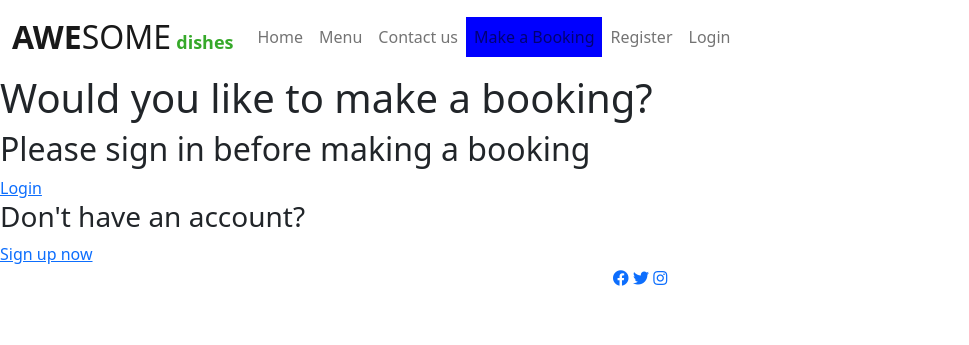
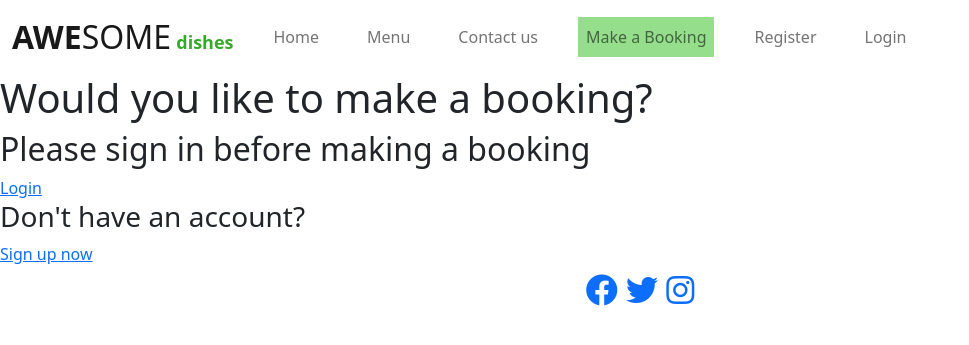
Before and after one commit to CW1224/reserve-a-place, a Django app: page /booking/ in a window 1280 px wide. Shown: the top 345 px of the page, without its empty margins (0-969 px from the left). Run offline with Django 3.2, Linux system fonts and the light colour scheme.

Commit message:
Added in styling to navbar

```diff
--- a/static/css/style.css
+++ b/static/css/styling.css
@@ -4,6 +4,11 @@
 
 .big {
     font-size: xx-large;
+}
+
+.nav-link:hover {
+    border:2px;
+    background-color: rgb(148, 222, 140);
 }
 
 .btn-red {
@@ -19,6 +24,10 @@
 }
 
 .pressed {
-    background-color: blue;
+    background-color: rgb(148, 222, 140);
+    color:white;
+}
 
+footer {
+    bottom: 0;
 }
--- a/templates/base.html
+++ b/templates/base.html
@@ -13,7 +13,7 @@
         <script src="https://cdn.jsdelivr.net/npm/bootstrap@5.0.1/dist/js/bootstrap.bundle.min.js"
             integrity="sha384-gtEjrD/SeCtmISkJkNUaaKMoLD0//ElJ19smozuHV6z3Iehds+3Ulb9Bn9Plx0x4" crossorigin="anonymous">
         </script>
-        <link rel="stylesheet" href="{% static 'css/style.css' %}">
+        <link rel="stylesheet" href="{% static 'css/styling.css' %}">
 
     </head>
   </head>
@@ -30,38 +30,35 @@
                 <span class="navbar-toggler-icon"></span>
             </button>
             <div class="collapse navbar-collapse" id="navbarText">
-                <ul class="navbar-nav mb-lg-0 navbar-right">
-                    <li class="nav-item">
+                <ul class="navbar-nav">
+                    <li class="nav-item px-3">
                         <a class="nav-link {{ home_active }}" aria-current="page" href="{% url 'home' %}">Home</a>
                     </li>
-                    <li class="nav-item">
+                    <li class="nav-item px-3">
                         <a class="nav-link {{ menu_active }}" href="{% url 'menu' %}">Menu</a>
                     </li>
-                    <li class="nav-item">
+                    <li class="nav-item px-3">
                         <a class="nav-link {{ contact_active }}" href="{% url 'contacts' %}">Contact us</a>
                     </li>
-                    <li class="nav-item">
+                    <li class="nav-item px-3">
                         <a class="nav-link {{ booking_active }}" href="{% url 'booking' %}">Make a Booking</a>
                     </li>
-                    {% if user.is_authenticated %}
-                    <li class="nav-item">
+                {% if user.is_authenticated %}
+                    <li class="nav-item px-3">
                         <a class="nav-link {{view_booking_active}}" href="{% url 'reservations' %}">View Bookings</a>
                     </li>
-                    <li class="nav-item">
+                    <li class="nav-item px-3 right">
                         <a class="nav-link" href="{% url 'account_logout' %}">Logout</a>
                     </li>
-                    <li class="nav-item">
-                        <a class="nav-link" href="{% url 'create_profile' %}">Profile</a>
-                    </li>
-                    {% else %}
-                    <li class="nav-item">
+                {% else %}
+                    <li class="nav-item px-3">
                         <a class="nav-link" href="{% url 'account_signup' %}">Register</a>
                     </li>
-                    <li class="nav-item">
+                    <li class="nav-item px-3">
                         <a class="nav-link" href="{% url 'account_login' %}">Login</a>
                     </li>
-                    {% endif %}
-                </ul>
+                {% endif %}
+            </ul>
             </div>
         </div>
     </nav>
@@ -86,7 +83,7 @@
     </div>
 
     <!-- Footer -->
-    <footer class="footer mt-auto text-center">
+    <footer class="footer mt-auto text-center big">
         <a href="https://facebook.com" target="_blank" rel="noopener"
             aria-label="visit our Facebook page (opens in a new page)"><i class="fab fa-facebook"></i></a>
         <a href="https://twitter.com" target="_blank" rel="noopener"
```
